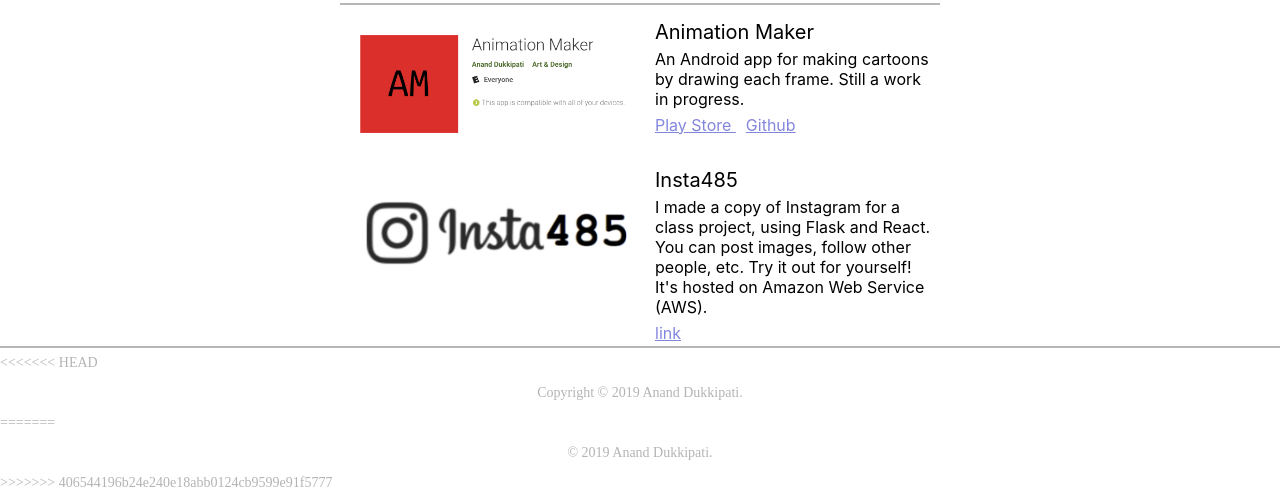
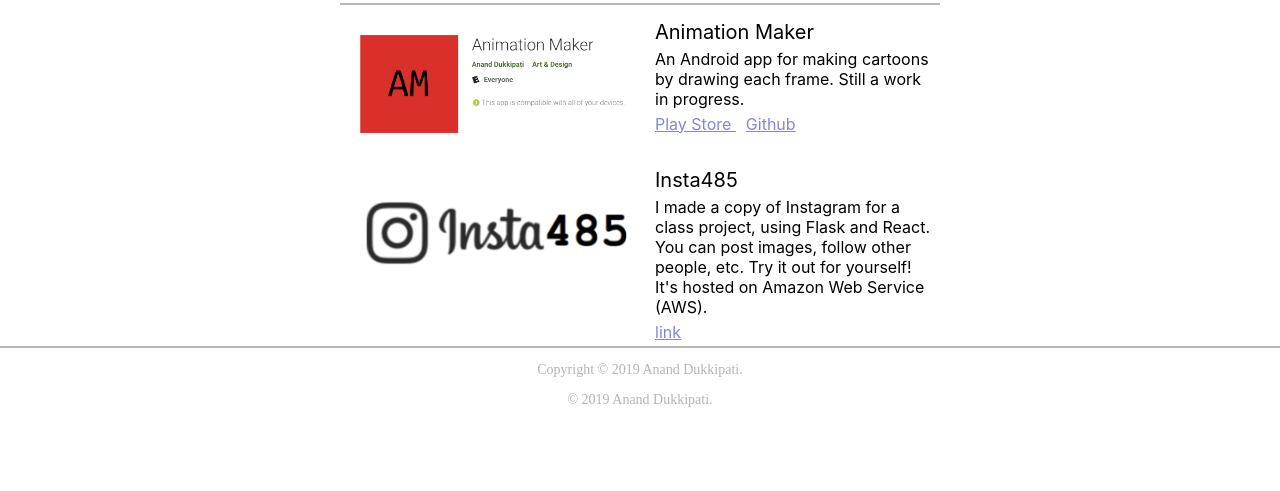
Before and after one commit to anandrav/anandrav.github.io, a plain HTML site: page projects/index.html in a window 1280 px wide. Shown: the part 406-897 px from the top of the page. After the commit the page ends 800 px from the top, so only its background shows below. Drawn offline with Linux system fonts and the light colour scheme.

Commit message:
fixed weird github stuff ad the bottom of projects page

```diff
--- a/projects/index.html
+++ b/projects/index.html
@@ -1,4 +1,4 @@
-<!DOCTYPE html>
+<DOCTYPE html>
 <html>
     <head>
         <title>
@@ -84,11 +84,8 @@
             </div>
             <div class="bottom_bar">
                     <hr />
-<<<<<<< HEAD
                     <p style="text-align: center;">Copyright © 2019 Anand Dukkipati.</p>
-=======
                     <p style="text-align: center;">© 2019 Anand Dukkipati.</p>
->>>>>>> 406544196b24e240e18abb0124cb9599e91f5777
                 </div>
         </div>
     </body>
```
